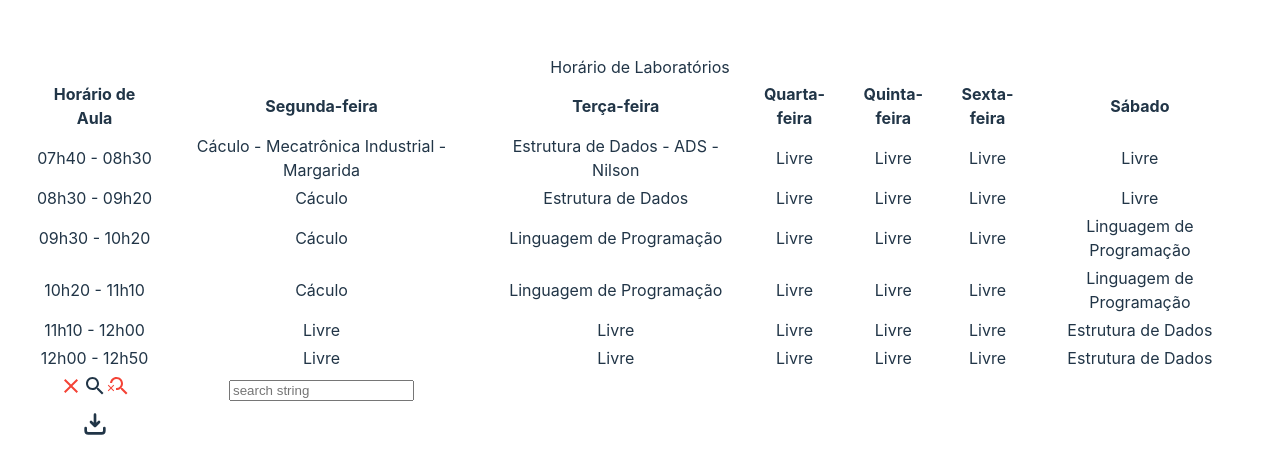
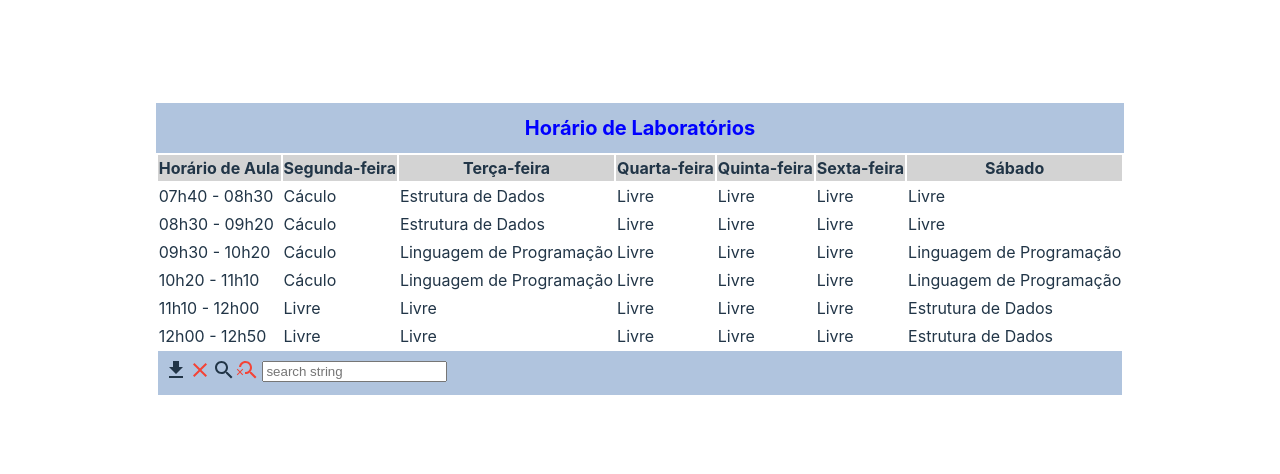
Before and after one commit to tadeumaffeis/ProgramacaoMultiplataforma, a React (Vite) app in the folder Aulas/04 - Criação de Tabela com Controles/exemplo/PMTableSample/: page / in a window 1280 px wide. Shown: the part 148-622 px from the top of the page. Built offline with nearby package versions, Linux system fonts and the light colour scheme.

Commit message:
Alterações 03/04/2024 - 15h00

```diff
--- a/Aulas/04 - Criação de Tabela com Controles/exemplo/PMTableSample/src/Components/PMTableWithoutChildrenComponents.jsx
+++ b/Aulas/04 - Criação de Tabela com Controles/exemplo/PMTableSample/src/Components/PMTableWithoutChildrenComponents.jsx
@@ -1,3 +1,4 @@
+/* eslint-disable react-refresh/only-export-components */
 /**
  * Component PMTable
  *
@@ -20,13 +21,24 @@ import PropTypes from 'prop-types';
 import SearchIcon from '@mui/icons-material/Search';
 import SearchOffIcon from '@mui/icons-material/SearchOff';
 import ClearIcon from '@mui/icons-material/Clear';
+import DownloadIcon from '@mui/icons-material/Download';
 import { red } from '@mui/material/colors';
+import Styled from 'styled-components';
 
+const MyDiv = Styled.div`
+    padding: 10px 20px;
+    background-color: white;
+    color: black;
+    border: none;
+    cursor: pointer;
+    &:hover {
+        background-color: lightgray;
+    }
+`;
 export default class PMTable extends React.Component {
 
     constructor(props) {
         super();
-        console.log(props);
         const pCaption = props.caption;
         const pHeader = props.header.map((title) => {
             return title;
@@ -62,6 +74,12 @@ export default class PMTable extends React.Component {
         this.onDownloadClickJSON = this.onDownloadClick.bind(this, 'json');
         this.onDownloadClickCSV = this.onDownloadClick.bind(this, 'csv');
         this.onMenuDownloadClick = this.onMenuDownloadClick.bind(this);
+        this.onMouseOverIcon = this.onMouseOverIcon.bind(this);
+        this.onMouseOutIcon = this.onMouseOutIcon.bind(this);
+        this.onMouseOutRow = this.onMouseOutRow.bind(this);
+        this.onMouseOverRow = this.onMouseOverRow.bind(this);
+        this.onKeyEscPress = this.onKeyEscPress.bind(this);
+        document.addEventListener('keydown', this.onKeyEscPress);
     }
 
     loadPropsToState(props) {
@@ -94,8 +112,7 @@ export default class PMTable extends React.Component {
         });
     }
 
-    onResetTable(event) {
-        console.log(event);
+    onResetTable() {
         //const target = event.target;
         //if (target.tagName.toUpperCase() !== 'TD') {
         //    return
@@ -154,6 +171,9 @@ export default class PMTable extends React.Component {
         const column = event.target.tagName.toUpperCase() === 'TH' ? event.target.cellIndex : -1;
         const data = Array.from(this.state.data);
         const descending = this.state.sortby === column && !this.state.descending;
+        if (column <= 0) {
+            return;
+        }
         data.sort((a, b) => {
             if (a[column] === b[column]) {
                 return 0;
@@ -176,6 +196,27 @@ export default class PMTable extends React.Component {
             }
         });
     }
+
+    onMouseOverIcon = (event) => {
+        const icon = event.target;
+        icon.style.border = '1px solid black';
+    }
+
+    onMouseOutIcon = (event) => {
+        const icon = event.target;
+        icon.style.border = 'none';
+    }
+
+    onMouseOverRow = (event) => {
+        const row = event.target.parentNode;
+        row.style.backgroundColor = 'lightgray';
+    }
+
+    onMouseOutRow = (event) => {
+        const row = event.target.parentNode;
+        row.style.backgroundColor = 'white';
+    }
+
 
     onDownloadClick = (format, ev) => {
         const data = Array.from(this.state.data).map(row => {
@@ -221,6 +262,18 @@ export default class PMTable extends React.Component {
         });
     }
 
+    onKeyEscPress = (event) => {
+        const key = event.key;
+        if (key === 'Escape') {
+            this.setState({
+                edit: null,
+                sortby: null,
+                descending: false,
+                download: false,
+            });
+        }
+    }
+
     render() {
         const caption = 'caption' in this.state ? this.state.caption : this.props.caption;
         const data = 'data' in this.state ? this.state.data : this.props.data;
@@ -232,10 +285,13 @@ export default class PMTable extends React.Component {
         });
 
         return (
-            <table >
-                <caption onClick={this.onResetTable}>{caption}</caption>
+            <table onKeyDown={this.onKeyEscPress}>
+                <caption onClick={this.onResetTable}
+                    style={{ backgroundColor: 'lightsteelblue', fontSize: '20px', fontWeight: 'bold', color: 'blue', padding: '0.5em' }}>
+                    {caption}
+                </caption>
                 <thead onClick={this.onClick}>
-                    <tr>
+                    <tr style={{ backgroundColor: 'lightgrey' }}>
                         {
                             header.map((title, idx) => {
                                 return <th key={idx}>{title}</th>;
@@ -243,11 +299,14 @@ export default class PMTable extends React.Component {
                         }
                     </tr>
                 </thead>
-                <tbody onDoubleClick={this.onDoubleClick}>
+                <tbody>
                     {
                         data.map((row, rowidx) => {
                             return (
-                                <tr key={rowidx} data-row={rowidx}>
+                                <tr key={rowidx}
+                                    data-row={rowidx}
+                                    onMouseOver={this.onMouseOverRow}
+                                    onMouseOut={this.onMouseOutRow}>
                                     {
                                         row.map((cell, columnidx) => {
                                             const edit = this.state.edit;
@@ -258,7 +317,11 @@ export default class PMTable extends React.Component {
                                                     </form>
                                                 )
                                             }
-                                            return <td key={columnidx}>{cell}</td>
+                                            return <td key={columnidx}
+                                                style={{ textAlign: 'left' }}
+                                                onDoubleClick={this.onDoubleClick}>
+                                                {cell}
+                                            </td>
                                         })
                                     }
                                 </tr>
@@ -266,66 +329,68 @@ export default class PMTable extends React.Component {
                         })
                     }
                 </tbody>
-                <tfoot>
+                <tfoot style={{ backgroundColor: 'lightsteelblue' }}>
                     <tr>
-                        <td>
-                            <ClearIcon onClick={this.onResetTable} style={{ color: red[500] }} titleAccess='Reset Table' />
-                            <SearchIcon onClick={this.onSearchClick} titleAccess='Search On/Off' />
+                        <td colSpan="7" style={{ padding: '5pt' }}>
+                            <div style={{ float: 'left', position: 'relative' }}>
+                                <DownloadIcon
+                                    onClick={this.onMenuDownloadClick}
+                                    onMouseOver={this.onMouseOverIcon}
+                                    onMouseOut={this.onMouseOutIcon}
+                                    titleAccess='Download JSON/CSV'
+
+                                />
+                                <ClearIcon
+                                    onClick={this.onResetTable}
+                                    onMouseOver={this.onMouseOverIcon}
+                                    onMouseOut={this.onMouseOutIcon}
+                                    style={{ color: red[500] }}
+                                    titleAccess='Reset Table' />
+                                <SearchIcon
+                                    onClick={this.onSearchClick}
+                                    onMouseOver={this.onMouseOverIcon}
+                                    onMouseOut={this.onMouseOutIcon}
+                                    titleAccess='Search On/Off' />
                                 {
                                     this.state.search &&
-                                <SearchOffIcon onClick={this.onSearchOffClick} style={{ color: red[500] }} titleAccess='Reset Search' />
+                                    <SearchOffIcon
+                                        onClick={this.onSearchOffClick}
+                                        onMouseOver={this.onMouseOverIcon}
+                                        onMouseOut={this.onMouseOutIcon}
+                                        style={{ color: red[500] }}
+                                        titleAccess='Reset Search' />
                                 }
-                        </td>
-                        <td>
+                            </div>
+                            <div style={{ float: 'left', position: 'relative', paddingLeft: '2px' }}>
                                 {
                                     this.state.search &&
                                     <form onSubmit={this.onSearchSubmit}>
                                         <input type="text" placeholder='search string' />
                                     </form>
                                 }
+                            </div>
                         </td>
                     </tr>
                     <tr>
-                        <td>
+                        <td colSpan="7" style={{ backgroundColor: '#ffffff' }}>
                             {
-                                <svg xmlns="http://www.w3.org/2000/svg"
-                                    width="2em"
-                                    height="2em"
-                                    viewBox="0 0 24 24"
-                                    onClick={this.onMenuDownloadClick}>
-                                    <path fill="none"
-                                        stroke="currentColor"
-                                        strokeLinecap="round"
-                                        strokeLinejoin="round"
-                                        strokeWidth={2}
-                                        d="M12 5v8.5m0 0l3-3m-3 3l-3-3M5 15v2a2 2 0 0 0 2 2h10a2 2 0 0 0 2-2v-2">
-                                    </path>
-                                </svg>
-                            }
-                            {
-                                this.state.download &&
-                                <div style={{border: '1px solid black', fontSize: '9pt', zIndx: 2}}>
-                                    <div style={{display: 'list-item', listStyleType: 'none', textAlign: 'left', padding: '4px'}}>
+                                this.state.download
+                                &&
+                                <div style={{ border: '1px solid black', fontSize: '9pt', position: 'absolute', zIndex: 2 }}>
+                                    <MyDiv style={{ display: 'list-item', listStyleType: 'none', textAlign: 'left', padding: '1px' }}>
                                         <a href="data.json" onClick={this.onDownloadClickJSON}>
                                             Export JSON
                                         </a>
-                                    </div>
-                                    <div  style={{display: 'list-item', listStyleType: 'none', textAlign: 'left', padding: '4px'}}>
+                                    </MyDiv>
+                                    <MyDiv style={{ display: 'list-item', listStyleType: 'none', textAlign: 'left', padding: '1px' }}>
                                         <a href="data.csv" onClick={this.onDownloadClickCSV}>
                                             Export CSV
                                         </a>
+                                    </MyDiv>
                                 </div>
-                                </div>
-
                             }
                         </td>
-                        <td colSpan={data.length - 1}>
-
-                        </td>
-                        <td>
-                        </td>
                     </tr>
-
                 </tfoot>
             </table >
         );
@@ -424,4 +489,17 @@ PMTable.defaultProps = {
                                             return <td key={columnidx}>{cell}</td>;
                                         </tr>
                                 </>
+                                                          <svg xmlns="http://www.w3.org/2000/svg"
+                                width="1.5em"
+                                height="1.5em"
+                                viewBox="0 0 24 24"
+                                onClick={this.onMenuDownloadClick}>
+                                <path fill="none"
+                                    stroke="currentColor"
+                                    strokeLinecap="round"
+                                    strokeLinejoin="round"
+                                    strokeWidth={2}
+                                    d="M12 5v8.5m0 0l3-3m-3 3l-3-3M5 15v2a2 2 0 0 0 2 2h10a2 2 0 0 0 2-2v-2">
+                                </path>
+                            </svg>
 */
--- a/Aulas/04 - Criação de Tabela com Controles/exemplo/PMTableSample/src/Data/reservations.array.json
+++ b/Aulas/04 - Criação de Tabela com Controles/exemplo/PMTableSample/src/Data/reservations.array.json
@@ -12,8 +12,8 @@
     "data": [
         [
             "07h40 - 08h30",
-            "Cáculo - Mecatrônica Industrial - Margarida",
-            "Estrutura de Dados - ADS - Nilson",
+            "Cáculo",
+            "Estrutura de Dados",
             "Livre",
             "Livre",
             "Livre",
```
Lines whose indentation alone changed are shown as unchanged.
